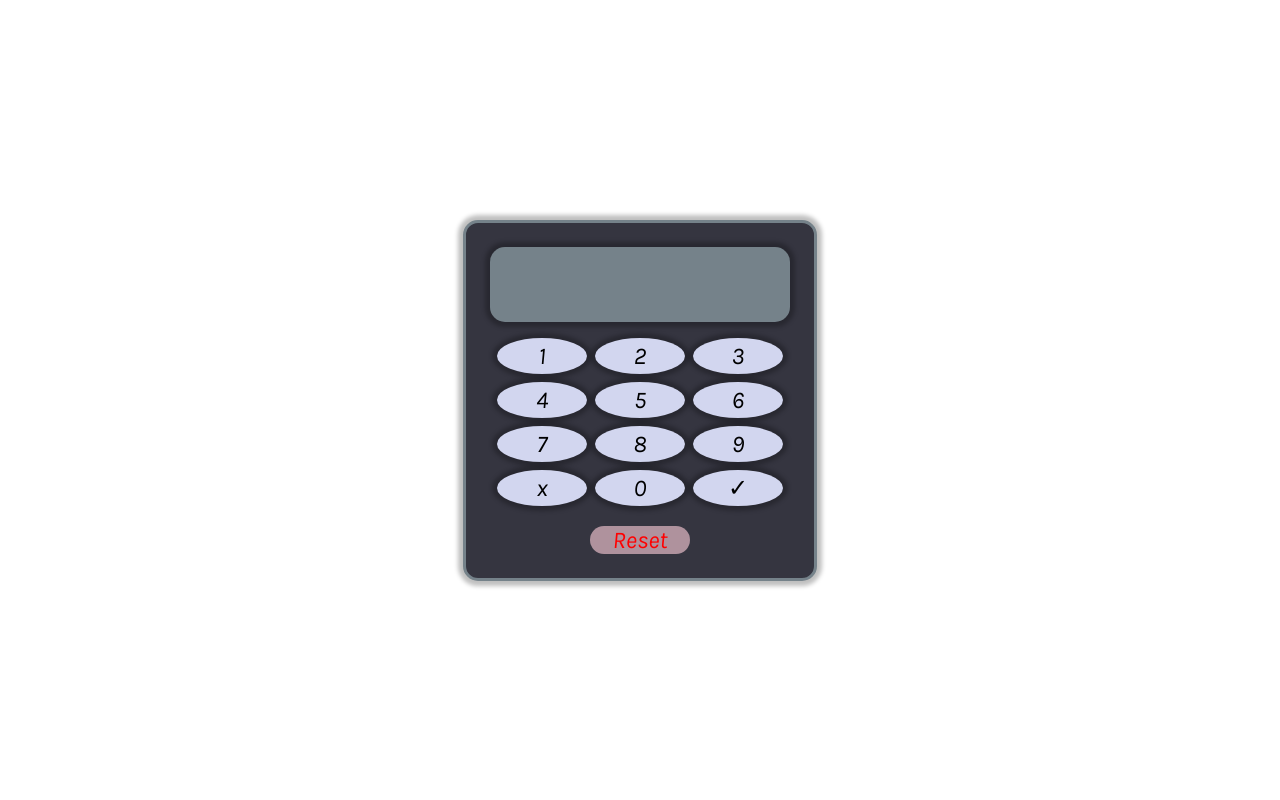
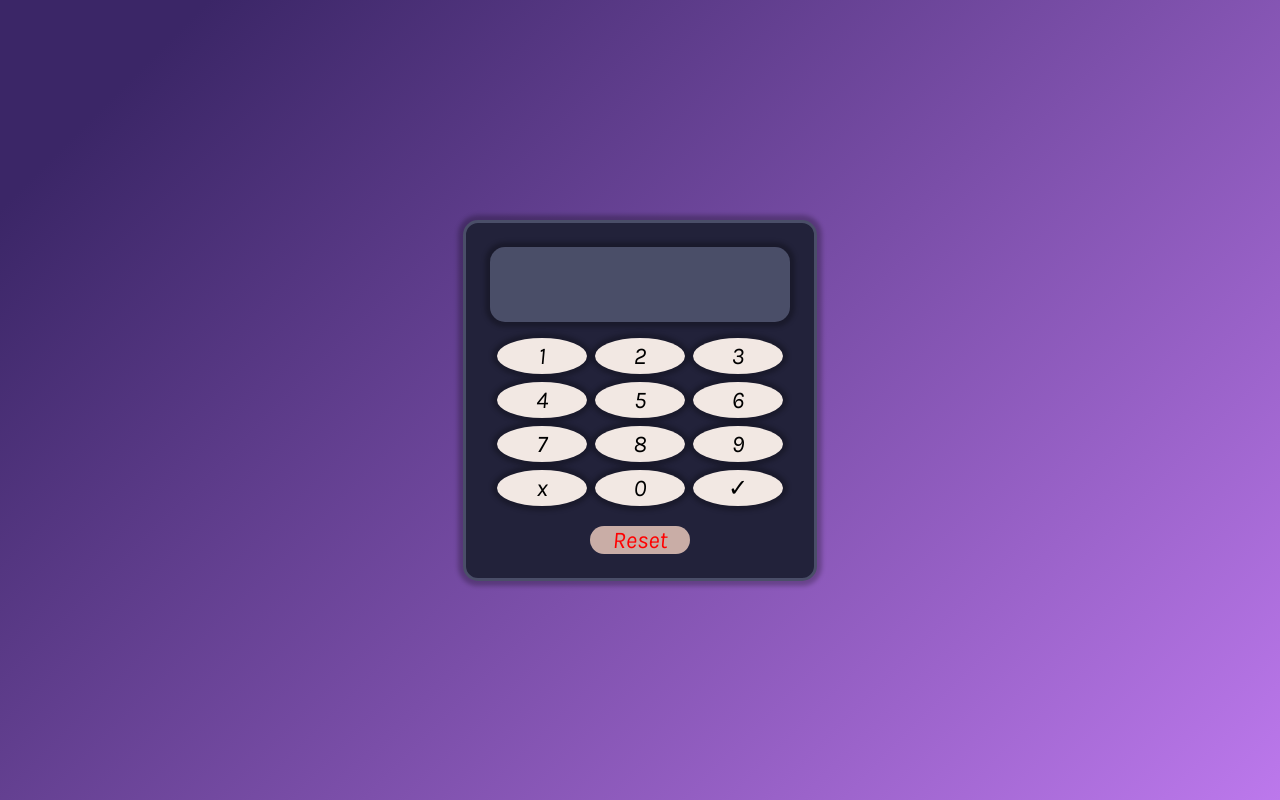
Before and after one commit to kingwell47/code-memo, a React (Create React App) app: page / in a window 1280 px wide. Built offline with nearby package versions, Linux system fonts and the light colour scheme.

Commit message:
added some more styling

```diff
--- a/src/components/NoteList.scss
+++ b/src/components/NoteList.scss
@@ -116,6 +116,7 @@
     margin-top: fnc.rem(8);
     width: min(100%, fnc.rem(1110));
     display: flex;
+    justify-content: center;
     flex-wrap: wrap;
     gap: fnc.rem(16);
   }
@@ -123,7 +124,7 @@
   &__note {
     width: min(100%, fnc.rem(350));
     height: min(100%, fnc.rem(175));
-    background-color: var(--color-primary-600);
+    background-color: var(--color-primary-200);
     padding: fnc.rem(8);
     border-radius: fnc.rem(8);
     box-shadow: var(--box-shadow);
--- a/src/index.scss
+++ b/src/index.scss
@@ -1,11 +1,11 @@
 @use "./functions" as fnc;
 
 :root {
-  --color-primary-700: hsl(240, 9%, 23%);
-  --color-primary-600: hsl(203, 8%, 50%);
-  --color-primary-500: hsl(300, 1%, 44%);
-  --color-primary-200: hsl(337, 15%, 63%);
-  --color-primary-100: hsl(232, 48%, 88%);
+  --color-primary-700: hsl(240, 27%, 18%);
+  --color-primary-600: hsl(232, 17%, 35%);
+  --color-primary-500: hsl(309, 6%, 58%);
+  --color-primary-200: hsl(11, 24%, 72%);
+  --color-primary-100: hsl(21, 35%, 92%);
 
   --font: "Karla", sans-serif;
   --box-shadow: 0px 0px 4px 5px rgba(0, 0, 0, 0.25);
@@ -28,6 +28,7 @@ body {
   font-size: fnc.rem(16);
   line-height: 1.1;
   font-family: var(--font);
+  background-image: linear-gradient(135deg, #3b2667 10%, #bc78ec 100%);
 }
 
 .App {
```
